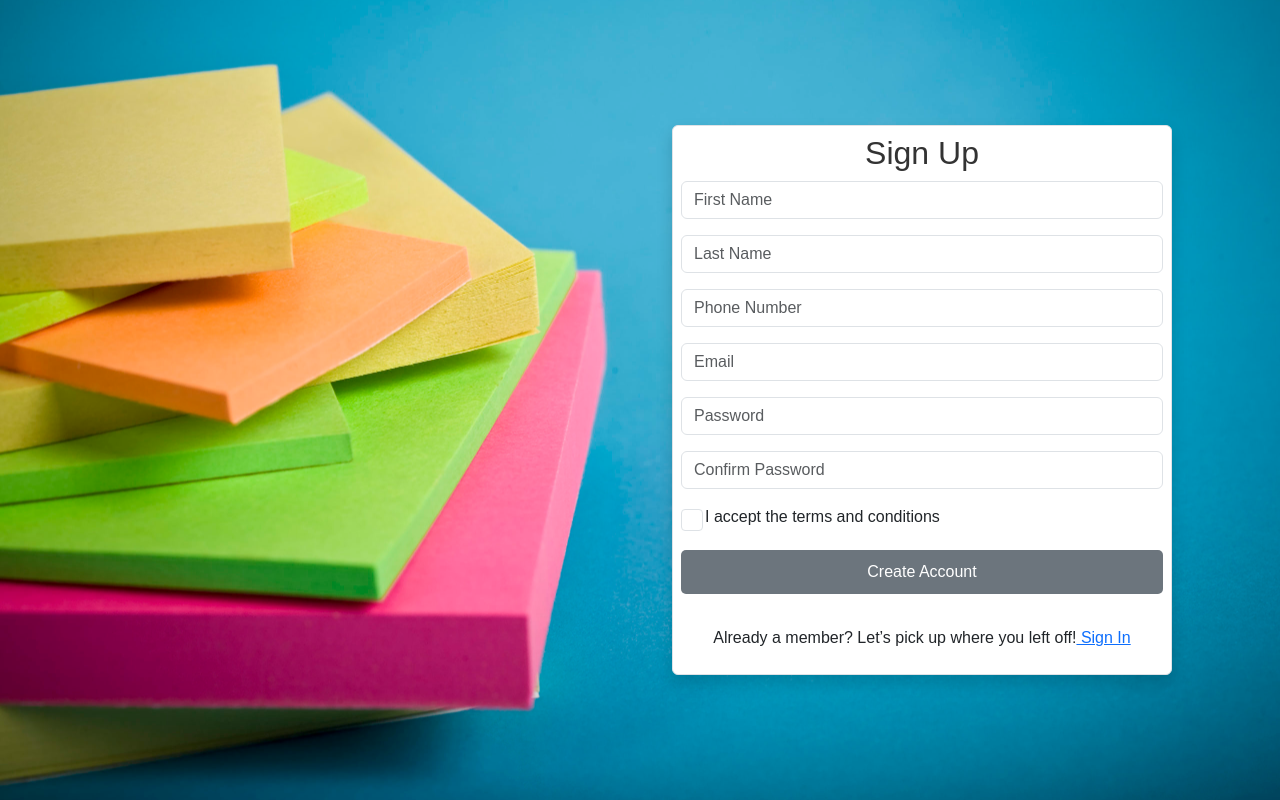
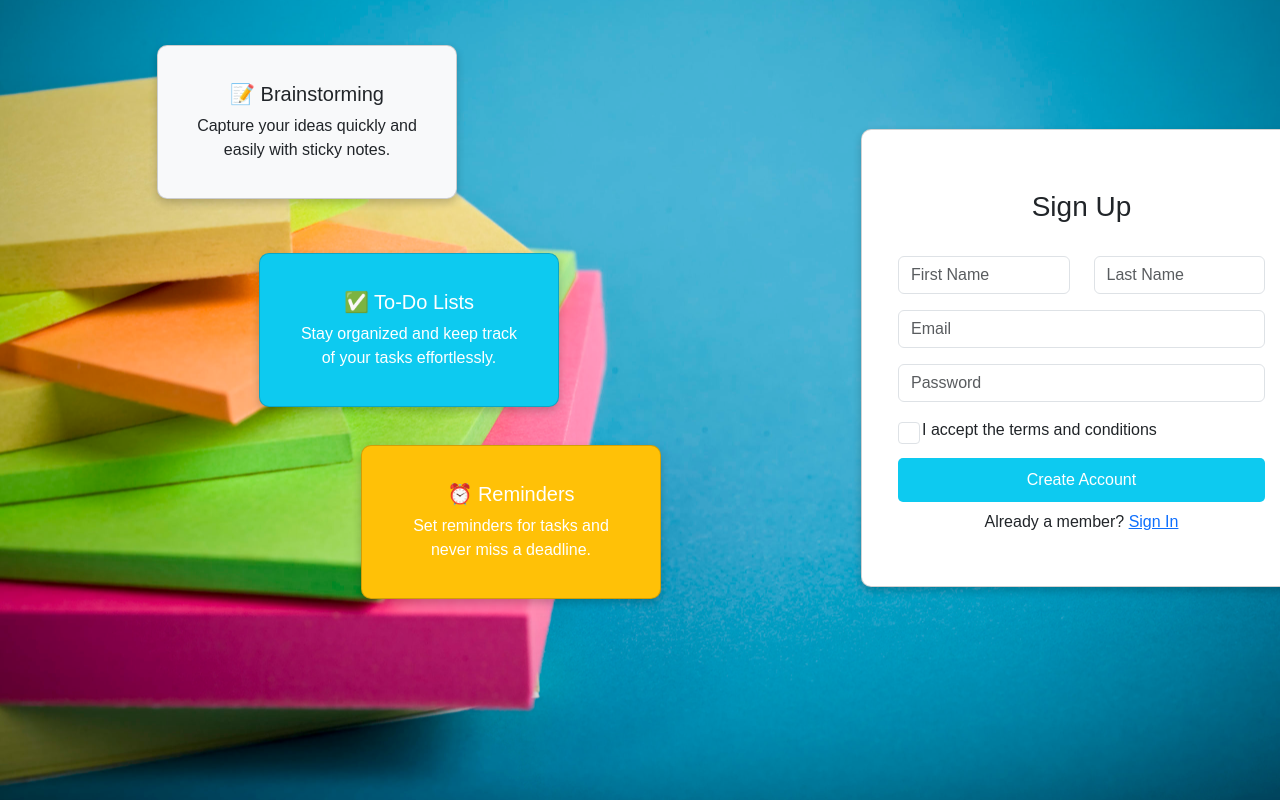
Before and after one commit to SuriyaDharshini-1012/STICKY-NOTES-REACT, a React (Create React App) app: page /SignUp in a window 1280 px wide. Built offline with nearby package versions, Linux system fonts and the light colour scheme.

Commit message:
updated the signup content

```diff
--- a/src/App.css
+++ b/src/App.css
@@ -7,7 +7,7 @@ body {
 
 .container {
   display: flex;
-  flex-wrap: wrap; /* This allows the items to wrap on smaller screens */
+  flex-wrap: wrap;
   justify-content: center;
   padding: 50px 15px;
 }
@@ -92,7 +92,9 @@ body, html {
   width: 100%;
   display: flex;
   flex-direction: column;
-  position: sticky;
+  position: fixed;
+  background-attachment: fixed;
+
 }
 
 .container {
--- a/src/App.js
+++ b/src/App.js
@@ -11,11 +11,12 @@ const App = () => {
       <Routes>
         <Route path="/" element={<Home />} />
         <Route path="/SignUp" element={<SignUp />} />
-        <Route path="Note" element={<Note/>} />
+        <Route path="/Note" element={<Note/>} />
         <Route path="profile" element={<Profile/>} />
       </Routes>
     </Router>
   );
 };
 
+
 export default App;
--- a/src/Auth/SignUp.jsx
+++ b/src/Auth/SignUp.jsx
@@ -1,4 +1,4 @@
-import React from 'react';
+import React, { useState } from 'react';
 import { useForm } from 'react-hook-form';
 import { yupResolver } from '@hookform/resolvers/yup';
 import * as yup from 'yup';
@@ -10,18 +10,12 @@ import { useSignupMutation } from '../redux/Service/SignUpApi';
 const schema = yup.object().shape({
   firstName: yup.string().required("First name is required"),
   lastName: yup.string().required("Last name is required"),
-  phoneNumber: yup.string()
-    .required("Phone number is required")
-    .min(10, "Phone number must be at least 10 characters long"),
   email: yup.string()
     .email("Enter a valid email")
     .required("Email is required"),
   password: yup.string()
     .required("Password is required")
     .min(6, "Password must be at least 6 characters long"),
-  confirmPassword: yup.string()
-    .oneOf([yup.ref('password')], "Passwords must match")
-    .required("Confirm Password is required"),
   termsAccepted: yup.boolean()
     .oneOf([true], "You must accept the terms and conditions"),
 });
@@ -32,19 +26,22 @@ const SignUp = () => {
   });
   const [signup] = useSignupMutation();
   const navigate = useNavigate();
+  const setMessage=useState("");
 
   const onSubmit = async (data) => {
     console.log(data);
     try {
       const response = await signup(data).unwrap();
       console.log("Sign-Up Response: ", response);
-      console.log("Response Status: ", response.status);
-      console.log("Response Headers: ", response.headers);
+      setMessage("account created sucessfully")
+      navigate('/Home');
 
-      toast.success("Account created successfully!", {
-        autoClose: 3000,
-        onClose: () => navigate('/Home'),
-      });
+      // toast.success("Account created successfully!", {
+      //   autoClose: 3000,
+      //   onClose: () => {
+      //     navigate('/Home');
+      //   }}
+      //  );
 
       reset();
     } catch (err) {
@@ -56,45 +53,110 @@ const SignUp = () => {
   const formFields = [
     { name: 'firstName', type: 'text', placeholder: 'First Name' },
     { name: 'lastName', type: 'text', placeholder: 'Last Name' },
-    { name: 'phoneNumber', type: 'tel', placeholder: 'Phone Number' },
     { name: 'email', type: 'email', placeholder: 'Email' },
     { name: 'password', type: 'password', placeholder: 'Password' },
-    { name: 'confirmPassword', type: 'password', placeholder: 'Confirm Password' },
   ];
 
   return (
-    <div className=" bg-image d-flex justify-content-center align-items-center" style={{ height: '100vh' }}>
-      <div className='card-bg'>
-        <form onSubmit={handleSubmit(onSubmit)} className="card border p-2 rounded shadow" style={{ marginLeft: '200px', width: '500px'}}>
-          <h2 className="">Sign Up</h2>
-          {formFields.map(field => (
+    <div className="bg-image text-center text-dark min-vh-100">
+      <div className="container text-center">
+        <div className="row justify-content-center mb-4">
+          <div className="col-10 mb-4">
+            <div className="card bg-light text-dark">
+              <div className="card-body">
+                <h5 className="card-title">📝 Brainstorming</h5>
+                <p className="card-text">Capture your ideas quickly and easily with sticky notes.</p>
+              </div>
+            </div>
+          </div>
+
+          <div className="col-8 mb-2">
+            <div className="card bg-info text-white">
+              <div className="card-body">
+                <h5 className="card-title">✅ To-Do Lists</h5>
+                <p className="card-text">Stay organized and keep track of your tasks effortlessly.</p>
+              </div>
+            </div>
+          </div>
+
+          <div className="col-6 mb-6">
+            <div className="card bg-warning text-white">
+              <div className="card-body">
+                <h5 className="card-title">⏰ Reminders</h5>
+                <p className="card-text">Set reminders for tasks and never miss a deadline.</p>
+              </div>
+            </div>
+          </div>
+
+          <div className="col-md-6" style={{ marginTop: '-500px', marginLeft: '1000px' }}>
+            <div className="card w-75">
+              <div className="card-body mt-4">
+                <h3 className="card-title text-center">Sign Up</h3><br />
+                <form onSubmit={handleSubmit(onSubmit)}>
+                  <div className="row mb-3">
+                    <div className="col">
+                      <input
+                        type="text"
+                        className={`form-control large-input ${errors.firstName ? 'is-invalid' : ''}`}
+                        {...register("firstName")}
+                        placeholder="First Name"
+                      />
+                      {errors.firstName && <div className="invalid-feedback">{errors.firstName.message}</div>}
+                    </div>
+                    <div className="col">
+                      <input
+                        type="text"
+                        className={`form-control large-input ${errors.lastName ? 'is-invalid' : ''}`}
+                        {...register("lastName")}
+                        placeholder="Last Name"
+                      />
+                      {errors.lastName && <div className="invalid-feedback">{errors.lastName.message}</div>}
+                    </div>
+                  </div>
+
+                  {formFields.slice(2).map((field) => (
                     <div className="form-group mb-3" key={field.name}>
                       <input
                         type={field.type}
-                className={`form-control ${errors[field.name] ? 'is-invalid' : ''}`}
+                        className={`form-control large-input ${errors[field.name] ? 'is-invalid' : ''}`}
                         {...register(field.name)}
                         placeholder={field.placeholder}
                       />
                       {errors[field.name] && <div className="invalid-feedback">{errors[field.name].message}</div>}
                     </div>
                   ))}
+
                   <div className="form-group form-check mb-3">
                     <input
                       type="checkbox"
                       className={`form-check-input ${errors.termsAccepted ? 'is-invalid' : ''}`}
                       {...register("termsAccepted", { required: true })}
                     />
-            <label className="form-check-label text-dark">
+                    <label className="form-check-label text-dark text-start">
                       I accept the terms and conditions
                     </label>
                     {errors.termsAccepted && <div className="invalid-feedback">{errors.termsAccepted.message}</div>}
                   </div>
-          <button type="submit" className="btn bg-secondary btn-block text-white mb-3">Create Account</button>
-          <p className="text-center mt-3 text-dark">
-            Already a member? Let’s pick up where you left off!
-            <Link to="/" className='text-primary'> Sign In</Link>
+
+                  <button type="submit" className="btn bg-info btn-block text-white mb-1">
+                    Create Account
+                  </button>
+
+                  {errors.submit && (
+                    <div className="alert alert-danger mt-3">
+                      <strong>Error:</strong> {errors.submit.message || 'There was an issue with your submission.'}
+                    </div>
+                  )}
+
+                  <p className="text-center mt-1 text-dark">
+                    Already a member? <Link to="/" className="text-primary">Sign In</Link>
                   </p>
                 </form>
+              </div>
+            </div>
+          </div>
+
+        </div>
       </div>
     </div>
   );
--- a/src/pages/Home.jsx
+++ b/src/pages/Home.jsx
@@ -3,7 +3,7 @@ import { useForm } from 'react-hook-form';
 import { yupResolver } from '@hookform/resolvers/yup';
 import * as yup from 'yup';
 import 'bootstrap/dist/css/bootstrap.min.css';
-import { Link } from 'react-router-dom';
+import { Link, useNavigate } from 'react-router-dom';
 import { useSigninMutation } from '../redux/Service/SignUpApi';
 
 const schema = yup.object().shape({
@@ -16,6 +16,7 @@ const Home = () => {
     resolver: yupResolver(schema),
   });
   const [signin, { isLoading, isError, error }] = useSigninMutation();
+  const navigate = useNavigate();
 
   const onSubmit = async (data) => {
     try {
@@ -28,6 +29,9 @@ const Home = () => {
         localStorage.setItem('RefreshToken', refreshToken);
         reset();
         console.log("User signed in successfully.");
+
+
+        navigate('/Note');
       } else {
         console.error('Access token not found in the result.');
       }
@@ -54,7 +58,7 @@ const Home = () => {
           </div>
 
           <div className="col-8 mb-4">
-            <div className="card bg-info text-dark">
+            <div className="card bg-info text-white">
               <div className="card-body">
                 <h5 className="card-title">✅ To-Do Lists</h5>
                 <p className="card-text">Stay organized and keep track of your tasks effortlessly.</p>
@@ -63,7 +67,7 @@ const Home = () => {
           </div>
 
           <div className="col-6 mb-6">
-            <div className="card bg-warning text-dark">
+            <div className="card bg-warning text-white">
               <div className="card-body">
                 <h5 className="card-title">⏰ Reminders</h5>
                 <p className="card-text">Set reminders for tasks and never miss a deadline.</p>
@@ -71,13 +75,12 @@ const Home = () => {
             </div>
           </div>
 
-
           <div className="col-md-6" style={{ marginTop: '-500px', marginLeft: '1000px' }}>
             <div className="card w-75" >
               <div className="card-body mt-4">
-                <h3 className="card-title text-center">Sign In</h3><br></br>
+                <h3 className="card-title text-center">Sign In</h3><br />
                 <form onSubmit={handleSubmit(onSubmit)}>
-                 <div className="form-group">
+                  <div className="form-group">
                     <input
                       type="email"
                       className={`form-control ${errors.email ? 'is-invalid' : ''}`}
@@ -86,8 +89,7 @@ const Home = () => {
                     />
                     {errors.email && <div className="invalid-feedback">{errors.email.message}</div>}
                   </div>
-<br></br>
-                  {/* Password Input */}
+                  <br />
                   <div className="form-group">
                     <input
                       type="password"
@@ -102,7 +104,7 @@ const Home = () => {
                   </div>
 
                   <br />
-                  <button type="submit" className="btn bg-secondary btn-block text-lite" disabled={isLoading}>
+                  <button type="submit" className="btn bg-info btn-block text-lite" disabled={isLoading}>
                     {isLoading ? 'Logging in...' : "Login"}
                   </button>
                   <br />
--- a/src/pages/Note.jsx
+++ b/src/pages/Note.jsx
@@ -4,13 +4,13 @@ import { useCreateNoteMutation, useDeleteNoteMutation, useUpdateNoteMutation, us
 const colors = ['LightBlue', 'Maroon', 'Violet', 'Deep Emerald Green', 'LightCoral'];
 
 const Note = () => {
-
   const [noteText, setNoteText] = useState('');
   const [noteTitle, setNoteTitle] = useState('');
   const [selectedColor, setSelectedColor] = useState('LightBlue');
   const [isPinned, setIsPinned] = useState(false);
   const [message, setMessage] = useState('');
   const [editingNote, setEditingNote] = useState(null);
+  const [isCreatingNote, setIsCreatingNote] = useState(false);
   const { data: notes = [], error, isLoading: isFetchingNotes, refetch } = useGetNotesQuery();
   const [createNote, { isLoading: isCreating }] = useCreateNoteMutation();
   const [deleteNoteApi, { isLoading: isDeleting }] = useDeleteNoteMutation();
@@ -32,12 +32,12 @@ const Note = () => {
     try {
       await createNote(newNote).unwrap();
       setMessage('Note created successfully!');
-
     } catch (error) {
       console.error('Failed to create note:', error);
       setMessage('Failed to create note. Please try again.');
     } finally {
       resetForm();
+      setIsCreatingNote(false);
     }
   };
 
@@ -60,7 +60,6 @@ const Note = () => {
       setMessage('Note updated successfully!');
       setEditingNote(null);
       refetch();
-
     } catch (error) {
       console.error('Failed to update note:', error);
       setMessage('Failed to update note. Please try again.');
@@ -76,7 +75,6 @@ const Note = () => {
     try {
       await deleteNoteApi(id).unwrap();
       setMessage('Note deleted successfully!');
-      const updatedNotes = notes.filter(note => note.id !== id);
       refetch();
     } catch (error) {
       console.error('Failed to delete note:', error);
@@ -100,10 +98,31 @@ const Note = () => {
   };
 
   return (
-    <div className="bg-image p-3 rounded">
+    <div className=" p-3 rounded">
       <h1 className="text-center">Let's Start</h1>
       {message && <div className="alert alert-info">{message}</div>}
 
+
+      {!isCreatingNote && (
+        <div
+          className="card mb-4"
+          style={{
+            maxWidth: '400px',
+            margin: 'auto',
+            backgroundColor: 'lightgrey',
+            borderRadius: '10px',
+            textAlign: 'center',
+            cursor: 'pointer',
+            padding: '50px 0',
+          }}
+          onClick={() => setIsCreatingNote(true)}
+        >
+          <h3>+</h3>
+          <p>Click to add a note</p>
+        </div>
+      )}
+
+      {isCreatingNote && (
         <div className="card mb-4" style={{ maxWidth: '400px', margin: 'auto' }}>
           <div>
             <div className="mb-3">
@@ -151,17 +170,40 @@ const Note = () => {
               </div>
             </span>
 
+            <div className="d-flex justify-content-between">
               {editingNote ? (
-            <button className="btn bg-dark btn-block text-white" onClick={updateNote} disabled={isUpdating}>
+                <button
+                  className="btn  btn-block text-white"
+                  onClick={updateNote}
+                  disabled={isUpdating}
+                >
                   {isUpdating ? 'Updating...' : 'Update Note'}
                 </button>
               ) : (
-            <button className="btn bg-dark btn-block text-white" onClick={addNote} disabled={isCreating}>
+                <button
+                  className="btn btn-secondary btn-block text-white"
+                  onClick={addNote}
+                  disabled={isCreating}
+                >
                   {isCreating ? 'Adding...' : 'Add Note'}
                 </button>
               )}
+
+
+              <button
+                className="btn btn-secondary btn-block text-white"
+                onClick={() => {
+                  resetForm();
+                  setIsCreatingNote(false);
+                }}
+              >
+                Cancel
+              </button>
             </div>
           </div>
+        </div>
+      )}
+
 
       <div className="notes-container mt-4">
         {isFetchingNotes ? (
@@ -190,10 +232,7 @@ const Note = () => {
                     <span>Created at: {note.createdAt || 'N/A'}</span>
                   </div>
                   <div className="d-flex justify-content-between mt-2">
-                    <button
-                      className="btn bg-dark btn-block text-white"
-                      onClick={() => startEditing(note)}
-                    >
+                    <button className="btn bg-dark btn-block text-white" onClick={() => startEditing(note)}>
                       Edit
                     </button>
                     <button
```
Also changed, not shown: src/component/Button.jsx (+12 -8 lines), src/component/Input.jsx (+7 -6 lines). Lines whose indentation alone changed are shown as unchanged.
